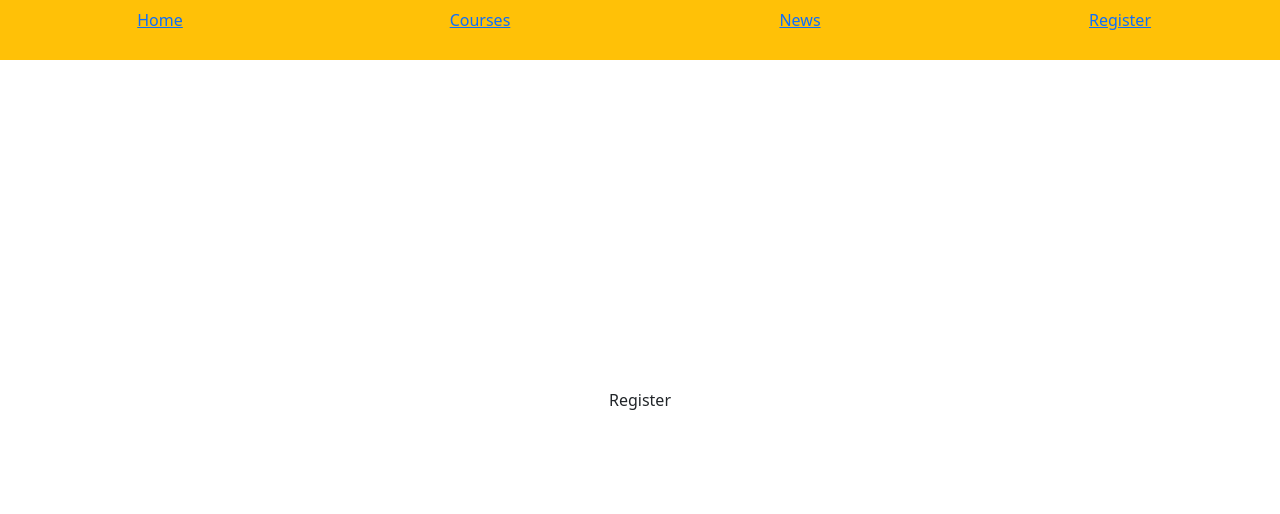
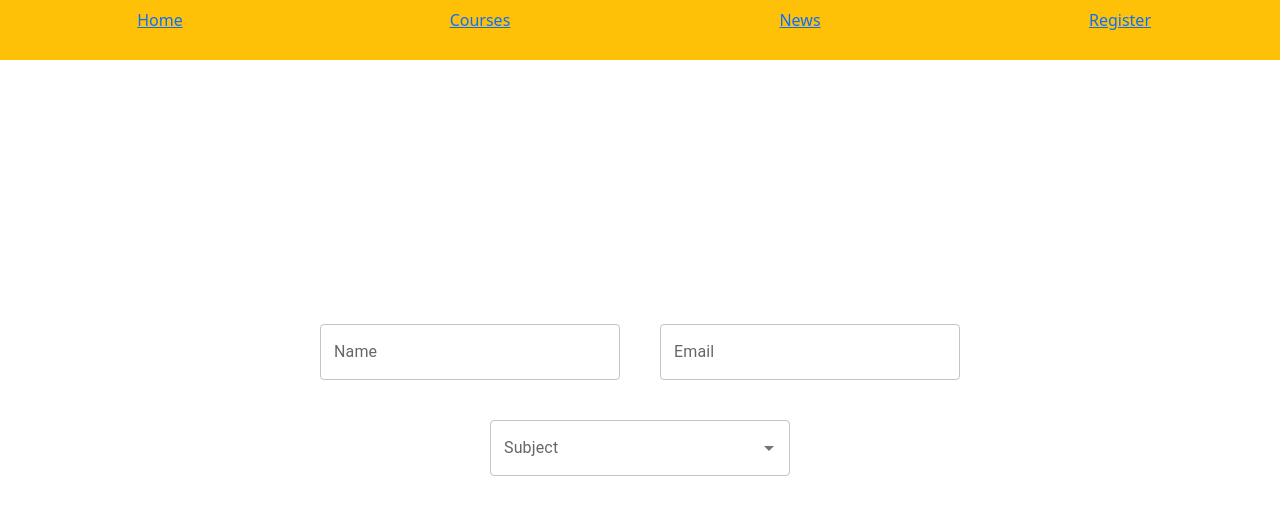
Before and after one commit to 83wakasug/StudentPortal, a React (Vite) app: page /register in a window 1280 px wide. Shown: the top 514 px of the page. Built offline with nearby package versions, Linux system fonts and the light colour scheme.

Commit message:
add field

```diff
--- a/src/Component/CourseCard.jsx
+++ b/src/Component/CourseCard.jsx
@@ -1,18 +1,13 @@
-import React, { useEffect, useState } from 'react';
+import React from 'react';
 import 'bootstrap/dist/css/bootstrap.min.css';
 import Table from 'react-bootstrap/Table';
 import {Link } from "react-router-dom";
-
+import useFetchData from './useFetchData';
 const CourseCard = () => {
 
-  const [data, setData] = useState(null);
 
-  useEffect(() => {
-    fetch('/Data/course.json')
-      .then(response => response.json())
-      .then(data => setData(data))
-      .catch(error => console.error('Error fetching data:', error));
-  }, []);
+
+  const data = useFetchData('/Data/course.json');
 
   if (!data) {
     return <div>Loading...</div>;
--- /dev/null
+++ b/src/Component/useFetchData.js
@@ -0,0 +1,16 @@
+import { useEffect, useState } from 'react';
+
+const useFetchData = (url) => {
+  const [data, setData] = useState(null);
+
+  useEffect(() => {
+    fetch(url)
+      .then(response => response.json())
+      .then(json => setData(json))
+      .catch(error => console.error('Error fetching data:', error));
+  }, [url]);
+
+  return data;
+};
+
+export default useFetchData;
--- a/src/Pages/Register.jsx
+++ b/src/Pages/Register.jsx
@@ -1,8 +1,106 @@
-import React from 'react'
+import React, { useState,useEffect } from 'react';
+import TextField from '@mui/material/TextField';
+import useFetchData from '../Component/useFetchData';
+import Autocomplete from '@mui/material/Autocomplete';
 
 const Register = () => {
+   const subjectData = useFetchData('/Data/course.json');
+   const [input, setInput] = useState("");
+   const [inputError, setInputError] = useState(false);
+   const [subjectList, setSubjectList] = useState([]);
+   const [subject, setSubject] = useState();
+   const [subjectError, setSubjectError] = useState(false);
+   const [email, setEmail] = useState();
+   const [emailError, setEmailError] = useState(false);
+
+   const TextFieldStyle = {
+      margin: '20px',
+      width: '300px',
+    };
+
+   const onChangeInput = (event) => {
+    setInput(event.target.value);
+    if (event.target.value) {
+      setInputError(false);
+    }
+  };
+  const onBlurInput = (event) => {     //TextFieldからフォーカスが離れたときに実行する関数
+    if (!event.target.value) {
+      setInputError(true);
+    }
+  };
+
+
+  const onChangeEmail = (event) => {
+    setInput(event.target.value);
+    if (event.target.value) {
+      setEmailError(false);
+    }
+  };
+  const onBlurEmail = (event) => {     //TextFieldからフォーカスが離れたときに実行する関数
+    if (!event.target.value) {
+      setEmailError(true);
+    }
+  };
+
+  useEffect(() => {
+    if (subjectList && Array.isArray(subjectData)) {
+      // subjectだけを取り出す
+      const subjects = subjectData.map(item => item.title);
+      setSubjectList(subjects);
+    }
+  }, [subjectData]);
+
+
+  const onChangeSubject = (event, value) => {
+    setSubject(event.target.value);
+    if (event.target.value) {　　　　　//入力されたらエラーを解除
+      setSubjectError(false);
+    }
+  };
+
+  const onBlurSubject = (event) => {
+    if (!event.target.value) {　　　　　//空欄ならエラーをtrueにする
+      setSubject(true);
+    }
+  };
+
+
   return (
-    <div>Register</div>
+    <div className="App">
+      <TextField
+        label="Name"
+        style={TextFieldStyle}
+        onChange={onChangeInput}
+        onBlur={onBlurInput}
+        error={inputError}
+        helperText={inputError ? "Input Name" : ""}
+      />
+
+       <TextField
+        label="Email"
+        style={TextFieldStyle}
+        onChange={onChangeEmail}
+        onBlur={onBlurEmail}
+        error={emailError}
+        helperText={emailError ? "Input Email" : ""}
+        />
+
+        <Autocomplete
+          options={subjectList}　　　　　//選択肢を指定
+          onChange={onChangeSubject}
+          renderInput={(params) => (
+            <TextField
+              {...params}
+              label="Subject"
+              style={TextFieldStyle}
+              onBlur={onBlurSubject}
+              error={subjectError}
+              helperText={subjectError ? "Chose course" : ""}
+            />
+          )}
+/>
+    </div>
   )
 }
 
```
